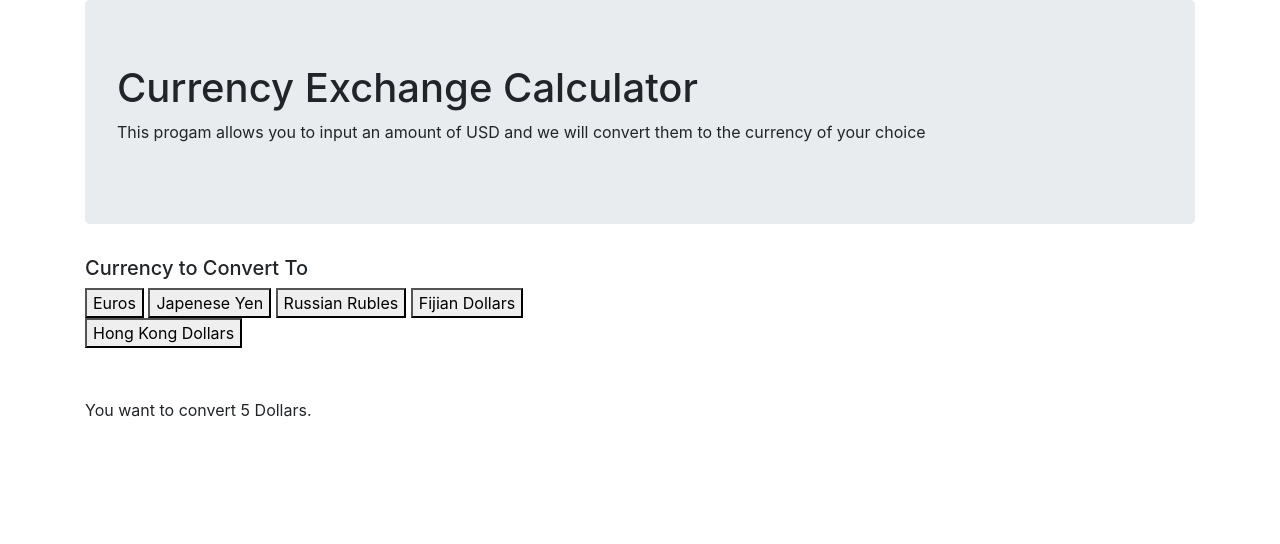
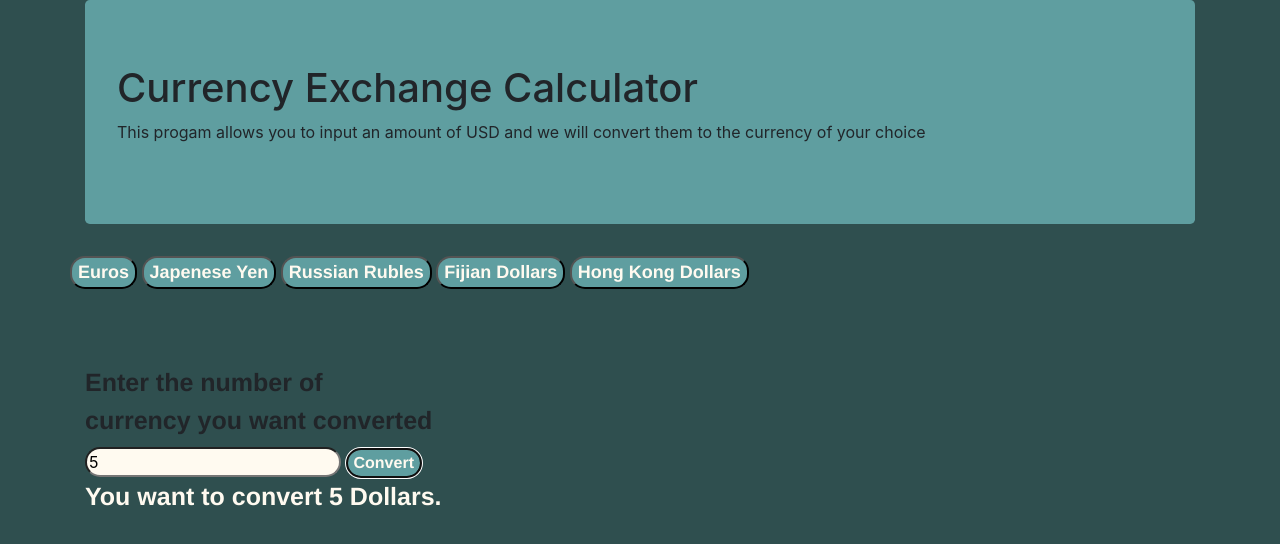
Before and after one commit to BrevinCronk98/Currency-Converter-, a website built with webpack: page src/index.html in a window 1280 px wide. Both pictures are taken after typing "5" into the empty fields and a click on the button "Convert". Built offline with nearby package versions, Linux system fonts and the light colour scheme; some packages are replaced by stand-ins of ours; no server answers.

Commit message:
final commit, website converts currency correcty, minor bugs, .nv didnt work, keys stored in another file.

```diff
--- a/src/index.html
+++ b/src/index.html
@@ -7,34 +7,32 @@
 </head>
   <body>
     <div class="container">
-    <div class="jumbotron">
+      <div id="jumbo" class="jumbotron">
         <h1>Currency Exchange Calculator</h1>
         <p>This progam allows you to input an amount of USD and we will convert them to the currency of your choice </p>
       </div>
-    <div class="row" id="disp-row">
-      <div class="col-md-5">
-        <h5>Currency to Convert To</h5>
+      <div class="row" id="btn-row">
             <button type="submit" id="EUR">Euros</button>
             <button type="submit" id="JPY">Japenese Yen</button>
             <button type="submit" id="RUB">Russian Rubles</button>
             <button type="submit" id="FJD">Fijian Dollars</button>
             <button type="submit" id="HKD">Hong Kong Dollars</button>
       </div>
-    </div>
 
         <form id="number-form">
           <div id="row-two" class="row">
             <div class="col-md-4">
-          <label id="labe-num" for="num-input">Enter the number of currency you want converted</label>
-          <input type="number" id="num-input" min="0" required>
+              <label id="label-num" for="num-input">Enter the number of currency you want converted</label>
+              <input type="number" id="num-input" min="0" placeholder="Enter a dollar amount" required>
               <button id="num-btn">Convert</button>
             </div>
           </div>
         </form>
+
+
         <div id="num-display"></div>
         <div id="conv-disp"></div>
+
     </div>
-
-
   </body>
 </html>
--- a/src/main.js
+++ b/src/main.js
@@ -7,12 +7,11 @@ import { Currency } from './money-api-fetch';
 $(document).ready(function() {
   $('#number-form').submit(function(event) {
 		event.preventDefault();
-		$('#num-input').text('');
+	$('#btn-row').show();
+	$('#conv-disp').hide();
+
 	let num = $('#num-input').val();
 	displayUserNum(num);
-		$('#disp-row').show();
-		$('#number-form').hide();
-
 	function displayUserNum(num) {
 		$('#num-display').text(`You want to convert  ${num}  Dollars. `);
 	}
@@ -22,8 +21,8 @@ $(document).ready(function() {
 		(async () => {
 			let currency = new Currency();
 			const response = await currency.getCurrency();
-				console.log(response);
 			convEUR(num, response);
+			$('#conv-disp').show();
 		})();
 
 		function convEUR(num, response) {
@@ -43,8 +42,8 @@ $(document).ready(function() {
 			(async () => {
 				let currency = new Currency();
 				const response = await currency.getCurrency();
-				console.log(response);
 				convJPY(num, response);
+				$('#conv-disp').show();
 			})();
 
 			function convJPY(num, response) {
@@ -64,8 +63,8 @@ $(document).ready(function() {
 			(async () => {
 				let currency = new Currency();
 				const response = await currency.getCurrency();
-				console.log(response);
 				convRUB(num, response);
+				$('#conv-disp').show();
 			})();
 
 			function convRUB(num, response) {
@@ -85,8 +84,8 @@ $(document).ready(function() {
 			(async () => {
 				let currency = new Currency();
 				const response = await currency.getCurrency();
-				console.log(response);
 				convFJD(num, response);
+				$('#conv-disp').show();
 			})();
 
 			function convFJD(num, response) {
@@ -106,8 +105,8 @@ $(document).ready(function() {
 			(async () => {
 				let currency = new Currency();
 				const response = await currency.getCurrency();
-				console.log(response);
 				convHKD(num, response);
+				$('#conv-disp').show();
 			})();
 
 			function convHKD(num, response) {
--- a/src/styles.css
+++ b/src/styles.css
@@ -5,12 +5,96 @@
 #curTwoFont {
 	font-family: 'Franklin Gothic Medium', 'Arial Narrow', Arial, sans-serif;
 }
+body {
+	background-color: darkslategray;
+}
 
 #number-form {
-	margin-top: 50px;
+	margin-top: 75px;
 }
 
-#disp-row {
+#label-num {
+	font-size: 25px;
+	font-weight: bold;
+	font-family: 'Franklin Gothic Medium', 'Arial Narrow', Arial, sans-serif;
+}
+
+#num-input {
+	border-radius: 15px;
+	background-color: floralwhite;
+}
+
+#num-btn {
+	border-radius: 15px;
+	background-color: cadetblue;
+	color: floralwhite;
+	font-family: 'Franklin Gothic Medium', 'Arial Narrow', Arial, sans-serif;
+	font-weight: bold;
+}
+
+#jumbo {
+	background-color: cadetblue;
+}
+
+#btn-row {
 	display: none;
-	margin-bottom: 50px;
 }
+
+#num-display {
+	font-size: 25px;
+	color: floralwhite;
+	font-family: 'Franklin Gothic Medium', 'Arial Narrow', Arial, sans-serif;
+	font-weight: bold;
+}
+
+#conv-disp {
+	font-size: 25px;
+	color: cadetblue;
+	font-family: 'Franklin Gothic Medium', 'Arial Narrow', Arial, sans-serif;
+	font-weight: bold;
+}
+
+#EUR {
+	border-radius: 15px;
+	font-family: 'Franklin Gothic Medium', 'Arial Narrow', Arial, sans-serif;
+	background-color: cadetblue;
+	color: floralwhite;
+	font-weight: bold;
+	font-size: 18px;
+}
+
+#JPY {
+	border-radius: 15px;
+	font-family: 'Franklin Gothic Medium', 'Arial Narrow', Arial, sans-serif;
+	background-color: cadetblue;
+	color: floralwhite;
+	font-weight: bold;
+	font-size: 18px;
+}
+
+#RUB {
+	border-radius: 15px;
+	font-family: 'Franklin Gothic Medium', 'Arial Narrow', Arial, sans-serif;
+	background-color: cadetblue;
+	color: floralwhite;
+	font-weight: bold;
+	font-size: 18px;
+}
+
+#FJD {
+	border-radius: 15px;
+	font-family: 'Franklin Gothic Medium', 'Arial Narrow', Arial, sans-serif;
+	background-color: cadetblue;
+	color: floralwhite;
+	font-weight: bold;
+	font-size: 18px;
+}
+
+#HKD {
+	border-radius: 15px;
+	font-family: 'Franklin Gothic Medium', 'Arial Narrow', Arial, sans-serif;
+	background-color: cadetblue;
+	color: floralwhite;
+	font-weight: bold;
+	font-size: 18px;
+}
```
Also changed, not shown: src/money-api-fetch.js (+0 -22 lines), src/README.md. Lines whose indentation alone changed are shown as unchanged.
